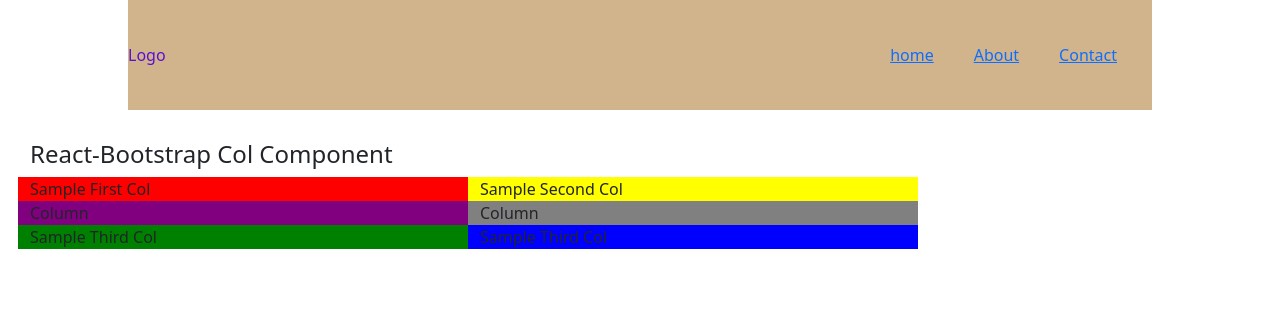
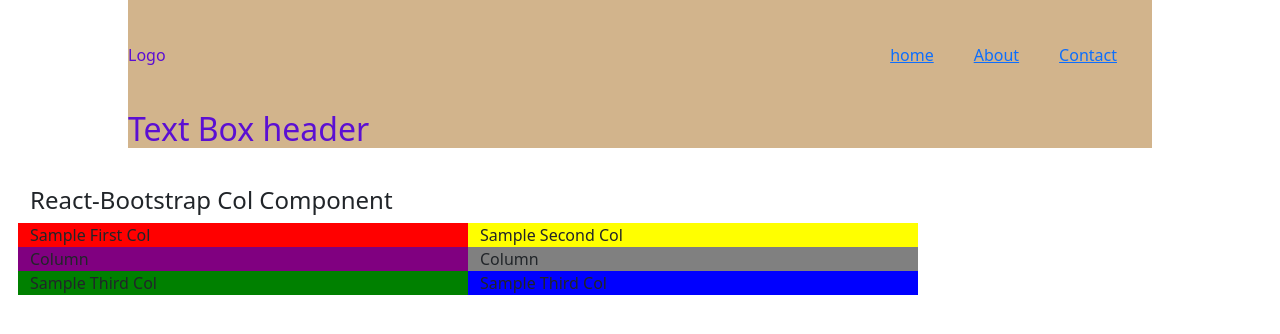
Before and after one commit to llcain/react-header, a React (Create React App) app: page / in a window 1280 px wide. Shown: the top 334 px of the page. Built offline with nearby package versions, Linux system fonts and the light colour scheme.

Commit message:
Added Text box and header

```diff
--- a/src/components/Header/Header.js
+++ b/src/components/Header/Header.js
@@ -1,6 +1,8 @@
 import React from "react";
 import { Link } from 'react-router-dom';
 // import image from '../../image/Art.jpg';
+
+const title = "Text Box header";
 
 const Header = () => (
     <header className="header">
@@ -22,6 +24,9 @@ const Header = () => (
 
             </ul>
         </nav>
+        <div className="text-box">
+            <h2>{ title }</h2>
+        </div>
 
         {/* <img src={image} alt="Art"/> */}
 
```
